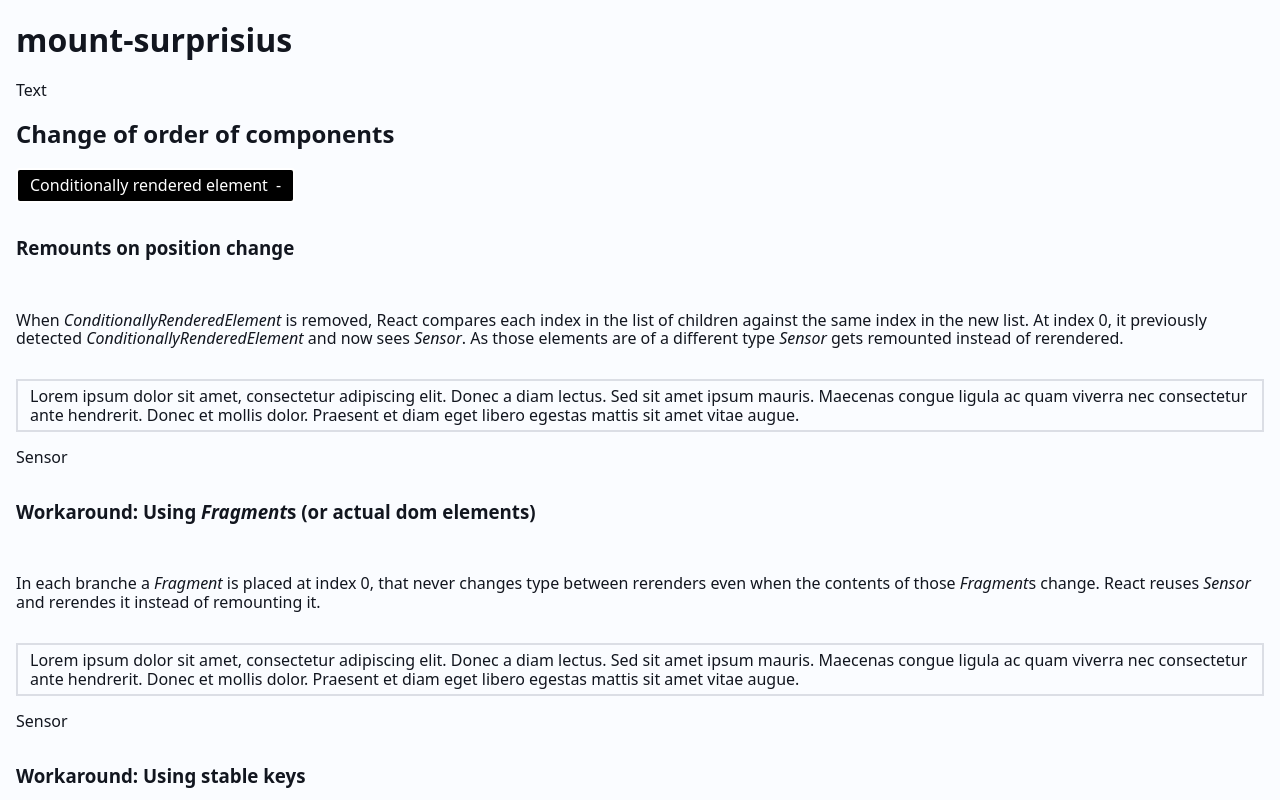
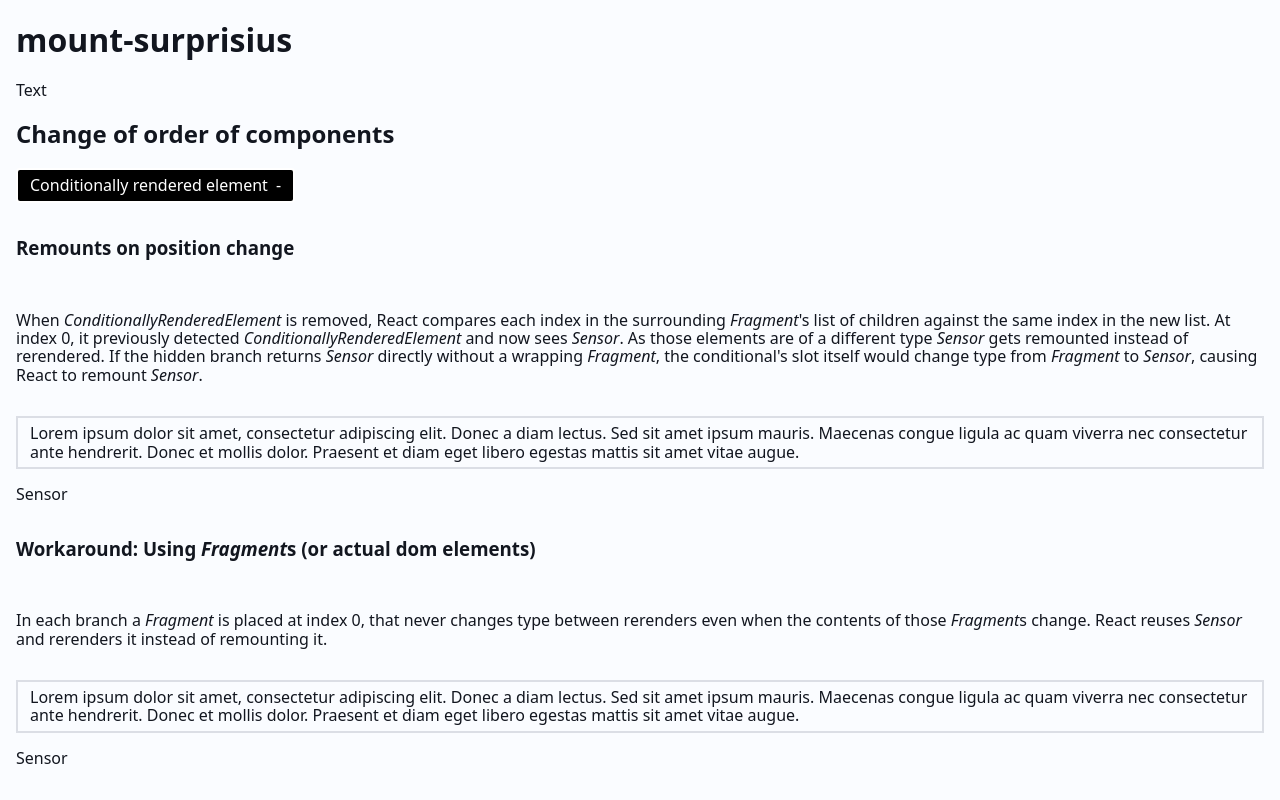
Before and after one commit to maurer2/mount-surprisius, a React (Vite) app: page / in a window 1280 px wide. Shown: the top 800 px of the page. Built offline with nearby package versions, Linux system fonts and the light colour scheme.

Commit message:
Clarified PositionalChange behaviour and fixed typos

```diff
--- a/src/features/home/components/PositionalChange/index.tsx
+++ b/src/features/home/components/PositionalChange/index.tsx
@@ -59,10 +59,13 @@ export function PositionalChange() {
 
       <h3>Remounts on position change</h3>
       <p>
-        When <em>ConditionallyRenderedElement</em> is removed, React compares each index in the list
-        of children against the same index in the new list. At index 0, it previously detected{' '}
-        <em>ConditionallyRenderedElement</em> and now sees <em>Sensor</em>. As those elements are of
-        a different type <em>Sensor</em> gets remounted instead of rerendered.
+        When <em>ConditionallyRenderedElement</em> is removed, React compares each index in the
+        surrounding <em>Fragment</em>'s list of children against the same index in the new list. At
+        index 0, it previously detected <em>ConditionallyRenderedElement</em> and now sees{' '}
+        <em>Sensor</em>. As those elements are of a different type <em>Sensor</em> gets remounted
+        instead of rerendered. If the hidden branch returns <em>Sensor</em> directly without a
+        wrapping <em>Fragment</em>, the conditional's slot itself would change type from{' '}
+        <em>Fragment</em> to <em>Sensor</em>, causing React to remount <em>Sensor</em>.
       </p>
       {isVisible ? (
         <>
@@ -70,16 +73,18 @@ export function PositionalChange() {
           <Sensor name="Sensor 1" />
         </>
       ) : (
-        <Sensor name="Sensor 1" />
+        <>
+          <Sensor name="Sensor 1" />
+        </>
       )}
 
       <h3>
         Workaround: Using <em>Fragment</em>s (or actual dom elements)
       </h3>
       <p>
-        In each branche a <em>Fragment</em> is placed at index 0, that never changes type between
+        In each branch a <em>Fragment</em> is placed at index 0, that never changes type between
         rerenders even when the contents of those <em>Fragment</em>s change. React reuses{' '}
-        <em>Sensor</em> and rerendes it instead of remounting it.
+        <em>Sensor</em> and rerenders it instead of remounting it.
       </p>
       {isVisible ? (
         <>
```
